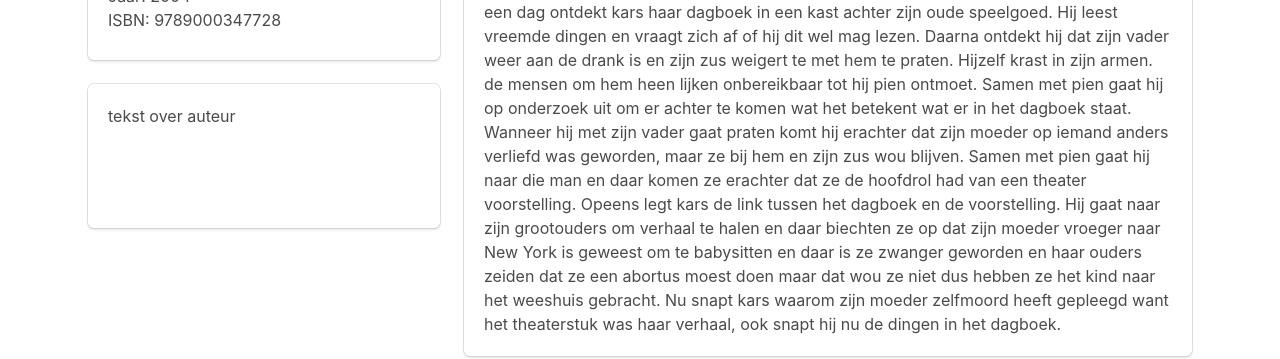
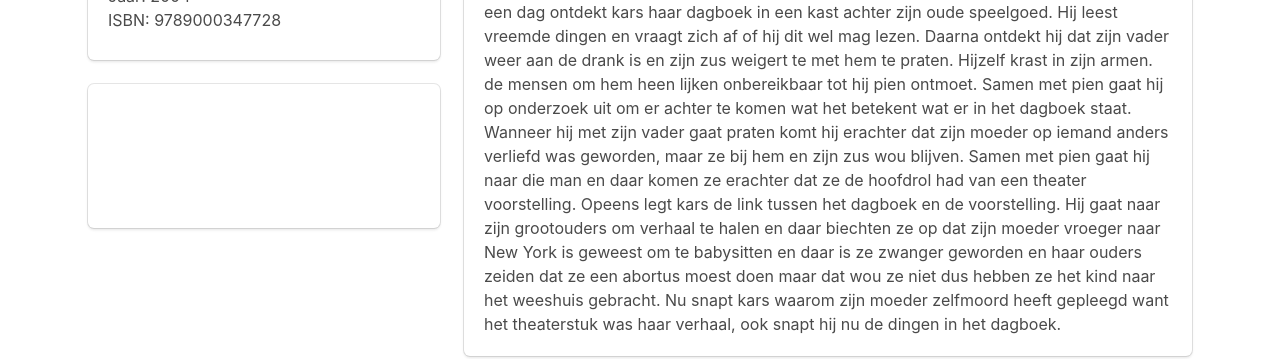
Before and after one commit to groninge01/marit, a Jekyll site: the page built from _books/krassen.md, in a window 1280 px wide. Shown: the part 316-675 px from the top of the page. Built offline with Jekyll 4.4.1, drawn with Linux system fonts in a browser that asks for light colours; nearby versions of some CDN libraries; a script that is not in the unit is left out.

Commit message:
Added author_description

```diff
--- a/_layouts/book-tile.html
+++ b/_layouts/book-tile.html
@@ -13,8 +13,8 @@ layout: default
                 <p>Jaar: {{ page.year }}</p>
                 <p>ISBN: {{ page.isbn }}</p>
             </div>
-            <div class="tile is-child box">
-                <p>tekst over auteur</p>
+            <div class="tile is-child box content">
+                <p>{{ page.author_description }}</p>
             </div>
             <div class="tile is-child">
             </div>
```
